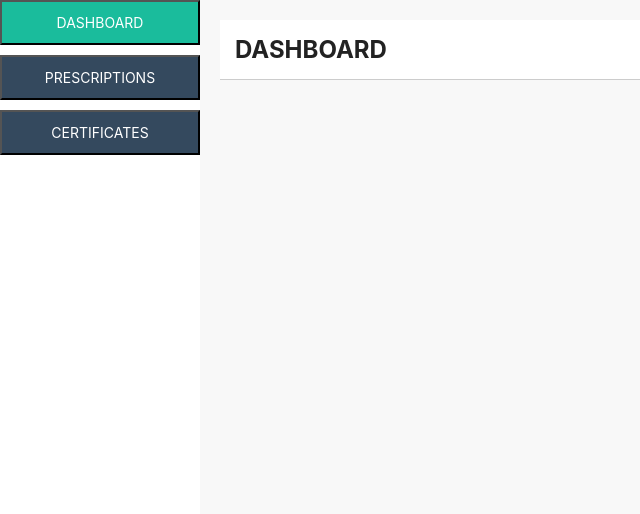
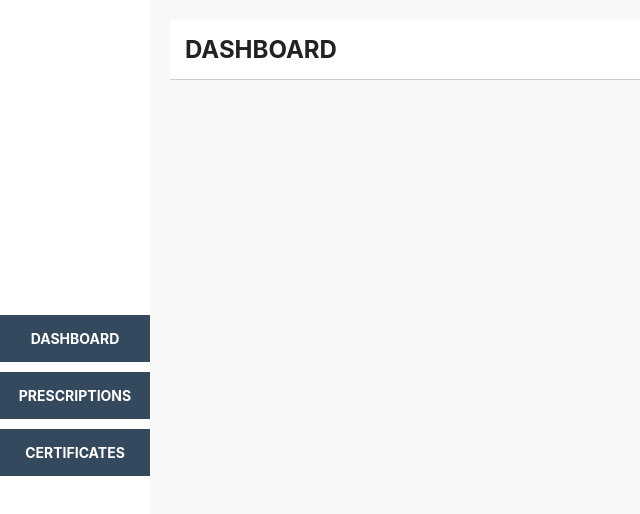
Before and after one commit to atamagnini/medicert, a React (Create React App) app in the folder medicert/: page /dashboard in a window 1280 px wide. Shown: the top 514 px of the page, without its empty margins (0-640 px from the left). Built offline with nearby package versions, Linux system fonts and the light colour scheme; sample sign-in values are in the browser's storage.

Commit message:
navbar update

```diff
--- a/medicert/src/components/Navbar.css
+++ b/medicert/src/components/Navbar.css
@@ -2,19 +2,25 @@
 
 .navbar {
     height: 100vh;
-    width: 200px;
+    width: 150px;
     background-color: white;
     display: flex;
     flex-direction: column;
+    align-items: center;
+    justify-content: center;
   }
 
   .nav-button {
     background-color: #34495e;
     color: white;
-    padding: 12px 15px;
+    padding: 15px;
+    width: 100%;
     margin-bottom: 10px;
     text-align: center;
     font-size: 14px;
+    font-weight: bold;
+    border: none;
+    transition: background-color 0.2s ease;
   }
 
   .nav-button:hover {
```
